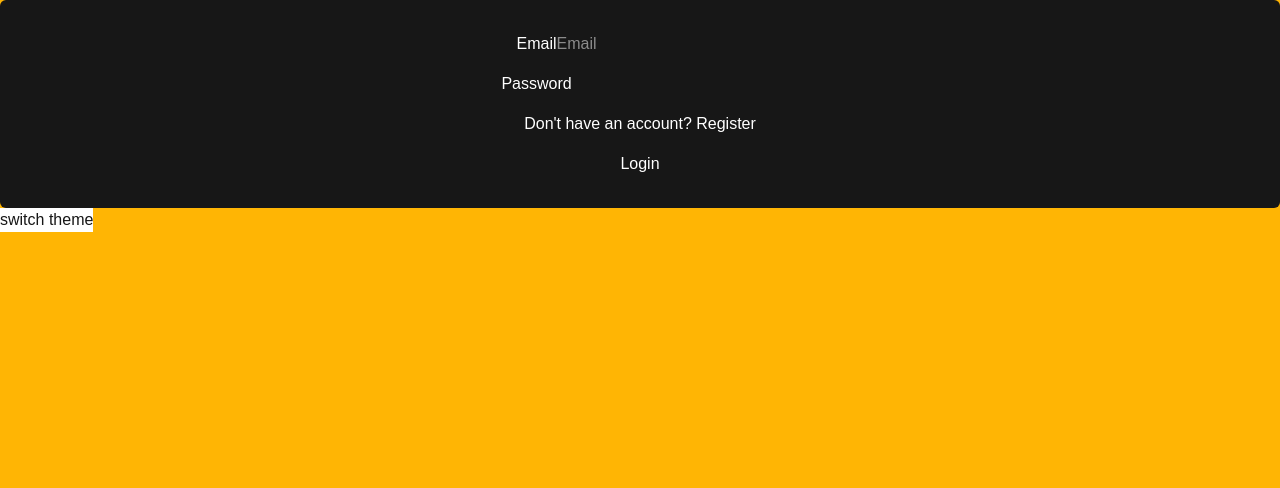
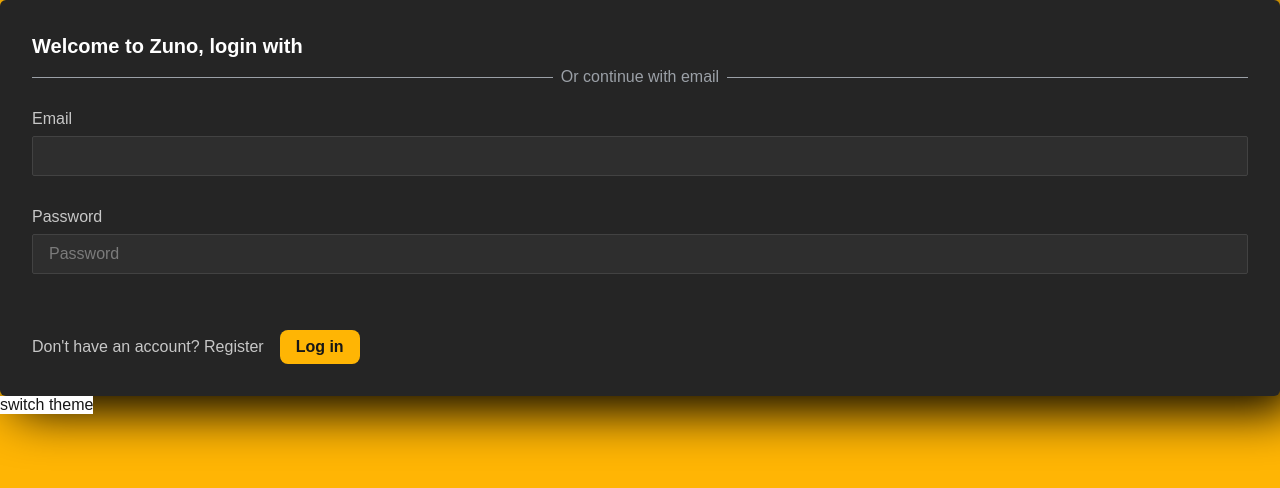
Before and after one commit to Damon-Thomas/Social-Media-Site, a Next.js app: page /auth in a window 1280 px wide. Shown: the top 488 px of the page. Built offline with nearby package versions, Linux system fonts and the light colour scheme; no server answers.

Commit message:
feat: enhance authentication form with improved input components and error handling

```diff
--- a/app/globals.css
+++ b/app/globals.css
@@ -1,11 +1,37 @@
+html {
+  margin: 0;
+  padding: 0;
+  border: 0;
+  font-size: 100%;
+  font: inherit;
+  vertical-align: baseline;
+}
+
+body {
+  margin: 0;
+  padding: 0;
+  border: 0;
+  font-size: 100%;
+  font: inherit;
+  vertical-align: baseline;
+}
+
 @import "tailwindcss";
 
 :root {
+  --primary: #ffb504;
   --background: #ffb504;
   --foreground: #171717;
   --mono: #171717;
-  --text-color: #171717;
-  --text-color-inverse: #ffffff;
+  --rmono: #ffffff;
+  --text-color: #252525;
+  --text-color-inverse: #c7c7c7;
+  --light-grey: #9ba0a7;
+  --grey: #2e2e2e;
+  --darkgrey: #252525;
+  --greyRing: #424242;
+  --lFormbg: #171717;
+  --offWhite: #c7c7c7;
 }
 
 @theme inline {
@@ -26,16 +52,20 @@
   --background: #ffb504;
   --foreground: #171717;
   --mono: #171717;
+  --rmono: #ffffff;
   --text-color: #171717;
   --text-color-inverse: #ffffff;
+  --light-grey: #9ba0a7;
 }
 
 [data-theme="dark"] {
   --background: #0a0a0a;
   --foreground: #ffb504;
   --mono: #ffffff;
-  --text-color: #ffffff;
-  --text-color-inverse: #0a0a0a;
+  --rmono: #171717;
+  --text-color: #c7c7c7;
+  --text-color-inverse: #252525;
+  --light-grey: #9ba0a7;
 }
 
 body {
--- a/app/page.tsx
+++ b/app/page.tsx
@@ -2,7 +2,7 @@ import AuthForm from "./ui/auth-form";
 
 export default function Home() {
   return (
-    <div className="grid grid-rows-[20px_1fr_20px] items-center justify-items-center min-h-screen p-8 pb-20 gap-16 sm:p-20 font-[family-name:var(--font-geist-sans)] bg-[var(--color-background)] text-[var(--foreground)]">
+    <div className="flex flex-col justify-center items-center min-h-screen p-4 md:p-8 font-[family-name:var(--font-geist-sans)] bg-[var(--color-background)]">
       <main className="flex flex-col gap-[32px] row-start-2 items-center sm:items-start">
         <AuthForm />
       </main>
--- a/app/ui/auth-form.tsx
+++ b/app/ui/auth-form.tsx
@@ -3,6 +3,9 @@
 // import { formAuth } from "@/app/actions/auth";
 import { useActionState, useState } from "react";
 import { authenticate } from "../lib/action";
+import InputWrapper from "./form/InputWrapper";
+import Input from "./form/Input";
+import ErrorMessage from "./form/ErrorMessage";
 
 // type AuthErrors = {
 //   longin?: string[];
@@ -17,57 +20,74 @@ export default function AuthForm() {
   const [login, setLogin] = useState(true);
 
   return (
-    <div className="auth-form-container">
+    <div className="auth-form-container min-w-[300px]">
       <form
-        className="p-4 md:p-8 rounded-md flex flex-col gap-4 justify-baseline items-center bg-[var(--color-foreground)] text-[var(--text-color-inverse)]"
+        // className={`p-4 md:p-8 rounded-md flex flex-col gap-2 justify-start bg-[var(--color-foreground)] text-[var(--text-color)] shadow-[10px_10px_25px_black]`}
+        // className="p-4 md:p-8 rounded-md flex flex-col gap-2 justify-start bg-[var(--rmono)] text-[var(--mono)]  shadow-[10px_10px_25px_black]"
+        className="p-4 md:p-8 rounded-md flex flex-col gap-2 justify-start bg-[var(--darkgrey)] text-[var(--offWhite)] shadow-[15px_15px_50px_black]"
         action={action}
       >
+        <h2 className="text-lg font-semibold md:text-xl text-white">{`Welcome to Zuno, ${
+          login ? "login" : "register"
+        } with`}</h2>
+        <div className="flex items-center text-[var(--light-grey)]">
+          <div className="h-[1px] bg-[var(--light-grey)] grow "></div>
+          <p className="w-fit px-2">Or continue with email</p>
+          <div className="h-[1px] bg-[var(--light-grey)] grow "></div>
+        </div>
+        <div className="flex flex-col my-4">
           <input type="hidden" name="login" value={login ? "true" : "false"} />
           {!login && (
-          <>
-            <div>
-              <label htmlFor="name">Name</label>
-              <input id="name" name="name" placeholder="Name" />
+            <InputWrapper>
+              <Input type="text" label="Name" id="name" />
+              <ErrorMessage>{state?.errors?.name || ""}</ErrorMessage>
+            </InputWrapper>
+          )}
+          <InputWrapper>
+            <Input type="text" label="Email" id="email" />
+            <ErrorMessage>{state?.errors?.email}</ErrorMessage>
+          </InputWrapper>
+          <InputWrapper>
+            <Input
+              label="Password"
+              type="password"
+              id="password"
+              placeholder="Password"
+            />
+            <ErrorMessage>{state?.errors?.password || ""}</ErrorMessage>
+          </InputWrapper>
+          {!login && (
+            <InputWrapper>
+              <Input
+                label="Confirm Password"
+                type="password"
+                id="confirmpassword"
+                placeholder="Confirm Password"
+              />
+              <ErrorMessage>
+                {state?.errors?.confirmpassword || ""}
+              </ErrorMessage>
+            </InputWrapper>
+          )}
         </div>
-            {state?.errors?.name && <p>{state.errors.name}</p>}
-          </>
-        )}
-
-        <div>
-          <label htmlFor="email">Email</label>
-          <input id="email" name="email" placeholder="Email" />
-        </div>
-        {state?.errors?.email && <p>{state.errors.email}</p>}
-
-        <div>
-          <label htmlFor="password">Password</label>
-          <input id="password" name="password" type="password" />
-        </div>
-        {state?.errors?.password && <p>{state.errors.password}</p>}
-        {!login && (
-          <>
-            <div>
-              <label htmlFor="confirmpassword">Confirm Password</label>
-              <input
-                id="confirmpassword"
-                name="confirmpassword"
-                type="password"
-              />
-            </div>
-            {state?.errors?.confirmpassword && (
-              <p>{state.errors.confirmpassword}</p>
-            )}
-          </>
-        )}
-        <button type="button" onClick={() => setLogin(!login)}>
+        <div className="flex flex-wrap gap-4 justify-baseline">
+          <button
+            className="w-fit"
+            type="button"
+            onClick={() => setLogin(!login)}
+          >
             {!login
               ? "Already have an account? Login"
               : "Don't have an account? Register"}
           </button>
-
-        <button disabled={pending} type="submit">
-          {login ? "Login" : "Signup"}
+          <button
+            className="w-fit py-2 px-4 rounded-lg font-bold text-[var(--text-color)] bg-[var(--background)] "
+            disabled={pending}
+            type="submit"
+          >
+            {login ? "Log in" : "Register"}
           </button>
+        </div>
       </form>
     </div>
   );
--- /dev/null
+++ b/app/ui/form/ErrorMessage.tsx
@@ -0,0 +1,16 @@
+export default function ErrorMessage({
+  children,
+  className,
+}: Readonly<{
+  children?: string;
+  className?: string;
+}>) {
+  return (
+    <div
+      className={`text-sm h-6 text-red-500 font-medium ${className}`}
+      role="alert"
+    >
+      {children}
+    </div>
+  );
+}
--- /dev/null
+++ b/app/ui/form/Input.tsx
@@ -0,0 +1,35 @@
+export default function Input({
+  type,
+  id,
+  placeholder,
+  className,
+  label,
+  labelClassName,
+  ...props
+}: Readonly<{
+  type: string;
+  id: string;
+  placeholder?: string;
+  className?: string;
+  label?: string;
+  labelClassName?: string;
+}>) {
+  return (
+    <>
+      <label
+        className={labelClassName + " text-[var(--offwhite)]"}
+        htmlFor={id}
+      >
+        {label}
+      </label>
+      <input
+        type={type}
+        placeholder={placeholder}
+        name={id}
+        id={id}
+        className={`w-full h-9 md:h-10 px-4 py-1 md:py-2 bg-[var(--grey)] border border-[var(--greyRing)] rounded-xs ${className}`}
+        {...props}
+      />
+    </>
+  );
+}
--- /dev/null
+++ b/app/ui/form/InputWrapper.tsx
@@ -0,0 +1,15 @@
+export default function InputWrapper({
+  children,
+  className,
+}: Readonly<{
+  children: React.ReactNode;
+  className?: string;
+}>) {
+  return (
+    <div
+      className={`flex flex-col gap-1 md:gap-2 items-start justify-start ${className}`}
+    >
+      {children}
+    </div>
+  );
+}
```
Lines whose indentation alone changed are shown as unchanged.
